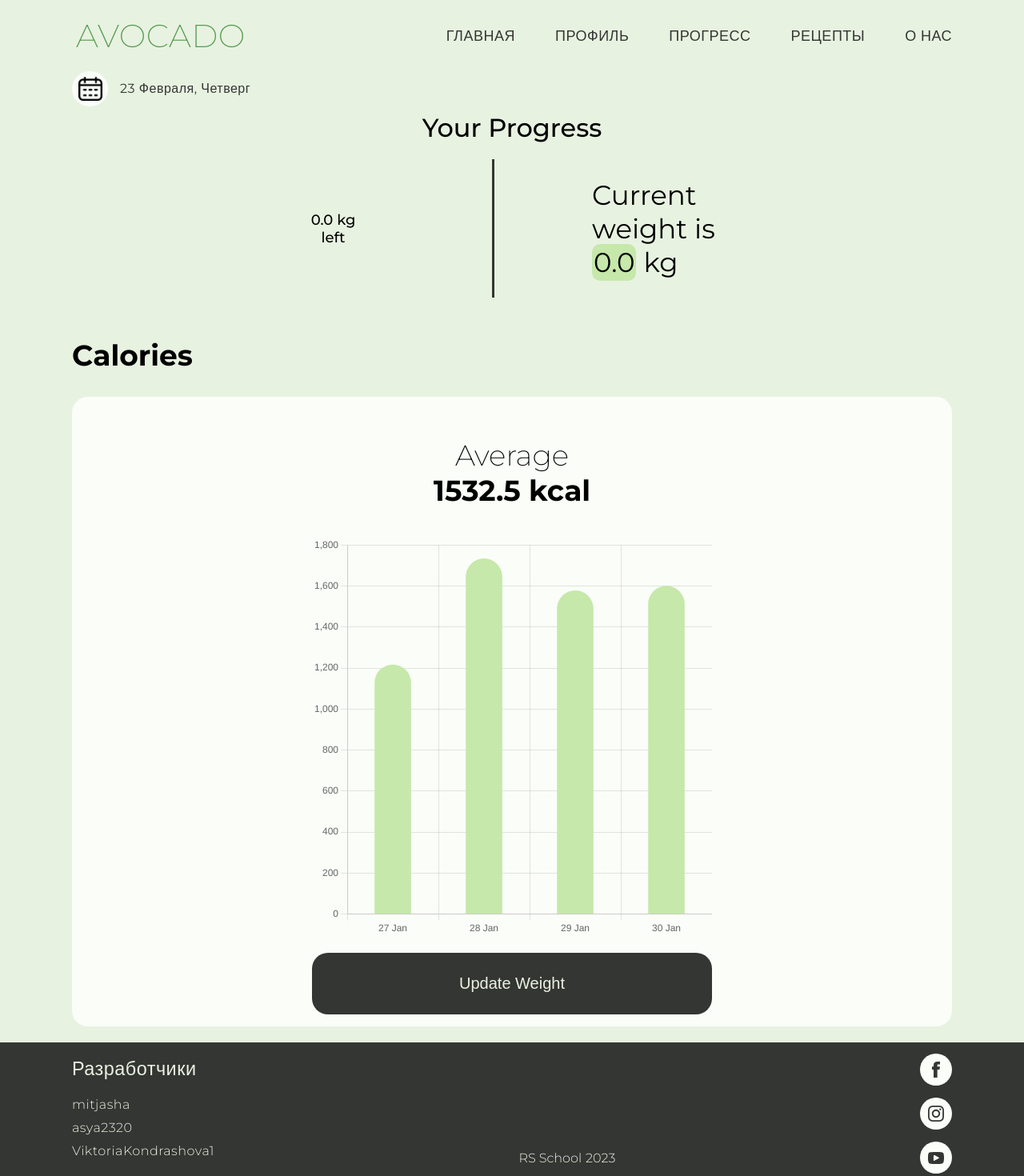
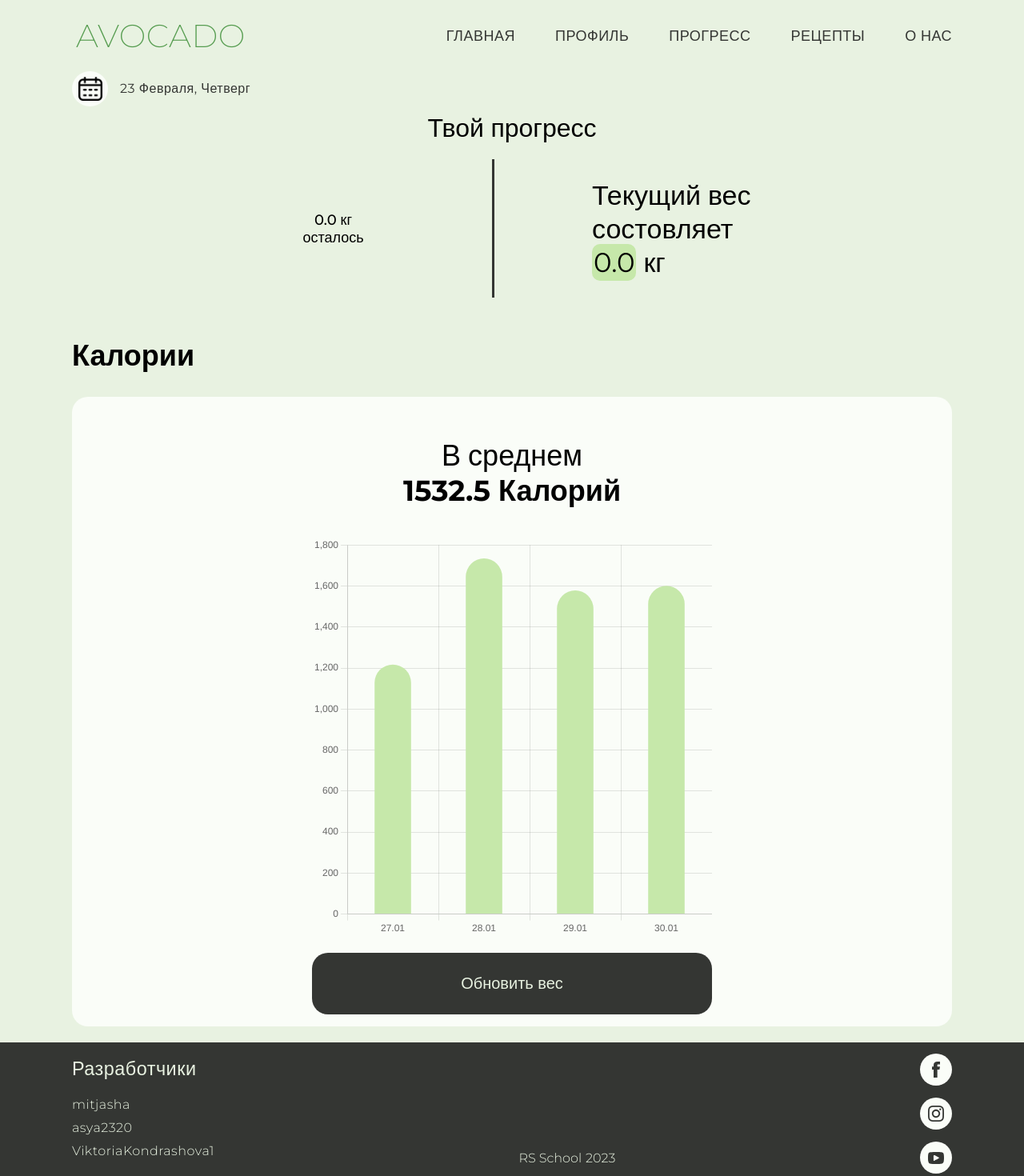
Before and after one commit to mitjasha/avocado, a React (Create React App) app: page /progress in a window 1280 px wide. Shown: the top 1470 px of the page at 80% size. Built offline with nearby package versions, Linux system fonts and the light colour scheme.

Commit message:
add translate progress

```diff
--- a/src/i18n/translation/english.json
+++ b/src/i18n/translation/english.json
@@ -91,5 +91,11 @@
   "footer_text": "Creators",
   "edit_event_delete": "delete",
   "g": "g",
-  "min": "min"
+  "min": "min",
+  "progress_title": "Your Progress",
+  "progress_kg_left": "kg left",
+  "progress_current_weight": "Current weight is",
+  "progress_calories": "Calories",
+  "progress_average": "Average",
+  "progress_update": "Update Weight"
 }
--- a/src/i18n/translation/russian.json
+++ b/src/i18n/translation/russian.json
@@ -35,7 +35,7 @@
   "main_last_activity": "Недавнее",
   "main_body_control": "Контроль тела",
   "main_weight": "Вес",
-  "main_kg": "кг",
+  "kg": "кг",
   "main_target_weight": "Цель",
   "about_us_title": "О нас",
   "about_us_header": "",
@@ -91,5 +91,11 @@
   "footer_text": "Разработчики",
   "edit_event_delete": "удалить",
   "g": "гр.",
-  "min": "мин."
+  "min": "мин.",
+  "progress_title": "Твой прогресс",
+  "progress_kg_left": "кг осталось",
+  "progress_current_weight": "Текущий вес состовляет",
+  "progress_calories": "Калории",
+  "progress_average": "В среднем",
+  "progress_update": "Обновить вес"
 }
--- a/src/pages/ProgressScreen/ProgressScreen.tsx
+++ b/src/pages/ProgressScreen/ProgressScreen.tsx
@@ -1,4 +1,5 @@
 import React, { useEffect, useState } from "react";
+import { useTranslation } from "react-i18next";
 import ChartComponent from "../../components/ChartComponent/ChartComponent";
 import BarChartComponent from "../../components/BarChartComponent/BarChartComponent";
 import BasicModalComponent from "../../components/Modals/BasicModalComponent/BasicModalComponent";
@@ -32,10 +33,10 @@ const ProgressScreen: React.FC = () => {
   const [averageKcal, setAverageKcal] = useState<number>(0);
 
   const eatenKcalPerDay = {
-    "27 Jan": 1217,
-    "28 Jan": 1734,
-    "29 Jan": 1578,
-    "30 Jan": 1601,
+    "27.01": 1217,
+    "28.01": 1734,
+    "29.01": 1578,
+    "30.01": 1601,
   };
 
   const getAverageKcal = () => {
@@ -104,9 +105,11 @@ const ProgressScreen: React.FC = () => {
     getAverageKcal();
   }, []);
 
+  const { t } = useTranslation();
+
   return (
     <div className="progress-screen">
-      <h1 className="progress-screen__title">Your Progress</h1>
+      <h1 className="progress-screen__title">{t("progress_title")}</h1>
       <div className="container">
         <div className="progress-screen__progress">
           <div style={{ position: "relative" }}>
@@ -120,32 +123,34 @@ const ProgressScreen: React.FC = () => {
               />
             </div>
             <div className="progress-screen_kg-left">
-              {kgLeft.toFixed(1).toString()} kg left
+              {kgLeft.toFixed(1).toString()} {t("progress_kg_left")}
             </div>
           </div>
           <div className="progress-screen__slash" />
           <div className="progress-screen__curr-weight">
-            Current weight is{" "}
+            {t("progress_current_weight")}{" "}
             <span className="progress-screen__curr-weight_bg">
               {currentWeight.toFixed(1).toString()}
             </span>{" "}
-            kg
+            {t("kg")}
           </div>
         </div>
 
         <div className="calories">
-          <h2 className="calories__title">Calories</h2>
+          <h2 className="calories__title">{t("progress_calories")}</h2>
           <div className="calories__daily-data">
             <h3 className="daily-data__title">
-              <span style={{ fontWeight: "200" }}>Average</span> <br />{" "}
-              {averageKcal.toFixed(1).toString()} kcal
+              <span style={{ fontWeight: "200" }}>{t("progress_average")}</span>{" "}
+              <br /> {averageKcal.toFixed(1).toString()} {t("main_kcal")}
             </h3>
             <BarChartComponent
               labels={Object.keys(eatenKcalPerDay)}
               chartData={Object.values(eatenKcalPerDay)}
               size={200}
             />
-            <ButtonTemplate onClick={openPopUp}>Update Weight</ButtonTemplate>
+            <ButtonTemplate onClick={openPopUp}>
+              {t("progress_update")}
+            </ButtonTemplate>
           </div>
         </div>
       </div>
@@ -155,7 +160,7 @@ const ProgressScreen: React.FC = () => {
             <img src={minus} alt="minus" className="plus-minus-img" />
           </PlusMinusButton>
           <div className="pop-up__weight">
-            {currentWeight.toFixed(1).toString()} kg
+            {currentWeight.toFixed(1).toString()} {t("kg")}
           </div>
           <PlusMinusButton onClick={() => changeWeight(true)}>
             <img src={plus} alt="plus" className="plus-minus-img" />
```
